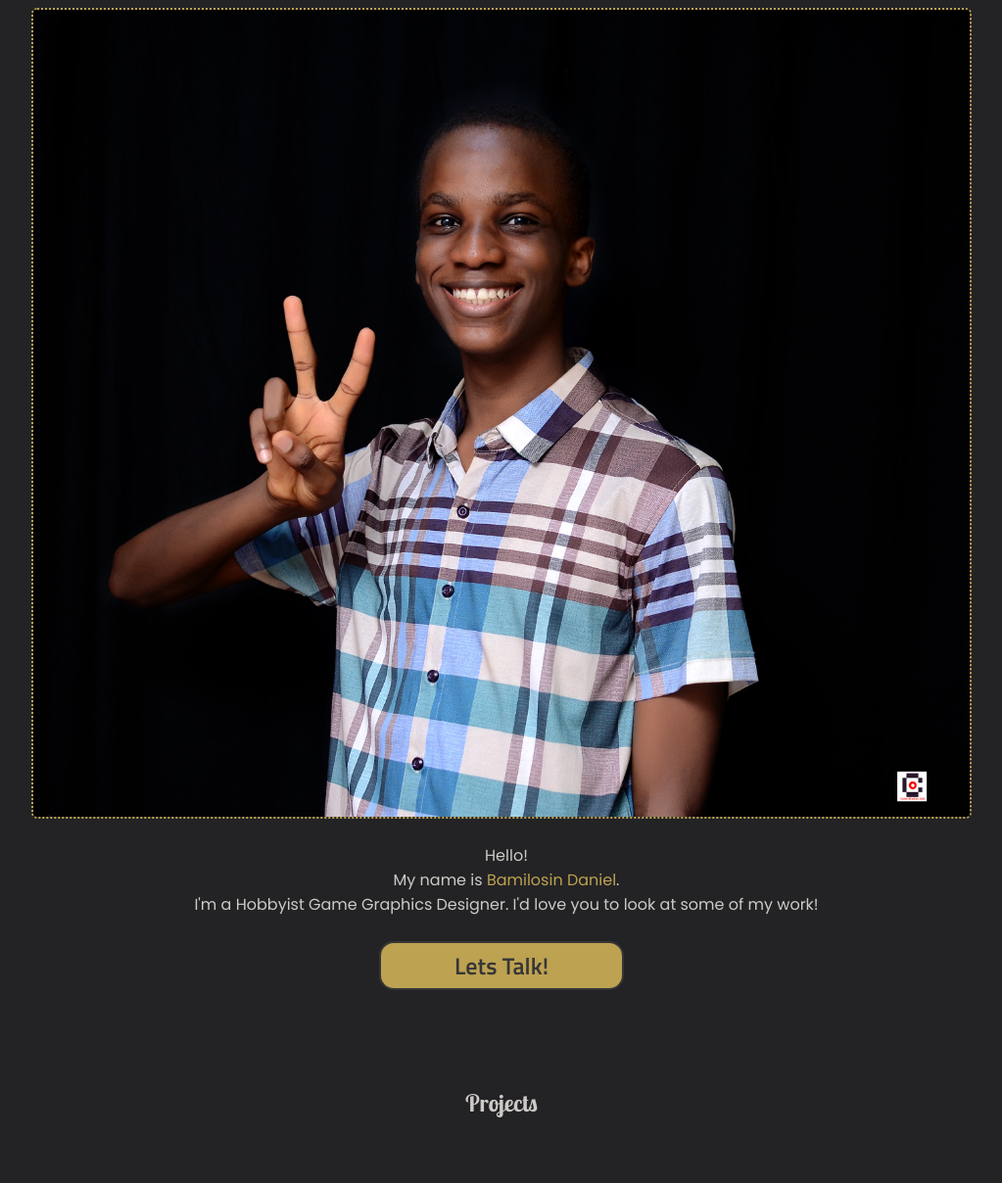
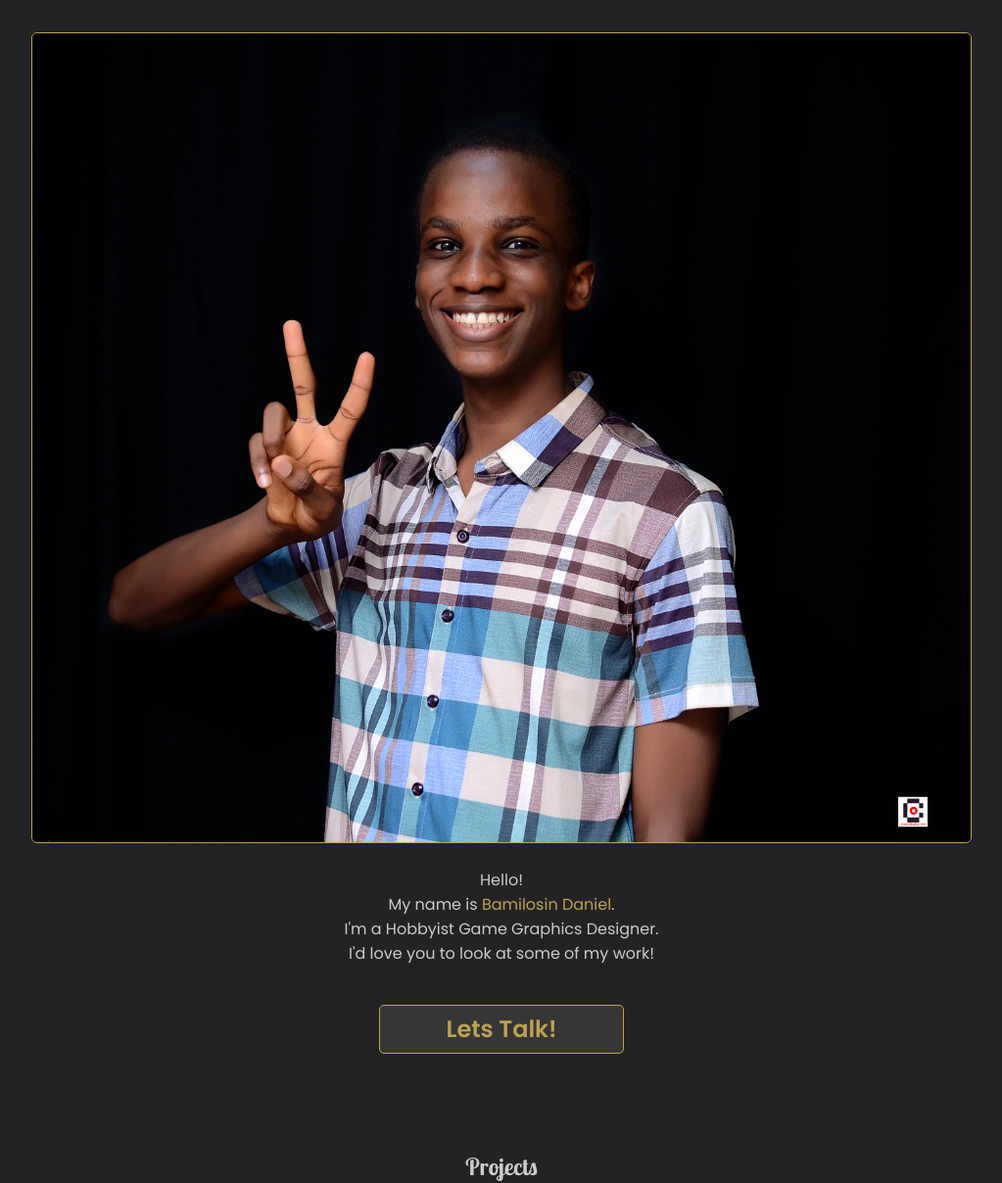
Before and after one commit to itsjustdannyb/Graphics-Design-Portfolio, a plain HTML site: page index.html in a window 1280 px wide. Shown: the part 92-1300 px from the top of the page at 98% size, without its empty margins (128-1151 px from the left). Drawn offline with Linux system fonts and the light colour scheme.

Commit message:
done with profile

```diff
--- a/css/styles.css
+++ b/css/styles.css
@@ -19,7 +19,6 @@
     padding: 0;
     margin: 0;
     box-sizing: border-box;
-    /* overflow: auto; */
     /* scroll-behavior: smooth; */
 }
 
@@ -43,6 +42,17 @@
     align-items: center;
 }
 
+.button{
+    width: 250px;
+    height: 50px;
+    border-radius: 5px;
+    border: 1px solid var(--satin-sheen);
+    background-color: var(--Jet);
+    font-family: 'Poppins', sans-serif;
+    font-size: 24px;
+    font-weight: 600;
+    color: var(--satin-sheen);
+}
 
 /* The webpage */
 header{
@@ -62,10 +72,11 @@ body{
     overflow-x: hidden;
 }
 
-
+/* Gold span */
 .gold{
     color: var(--satin-sheen);
 }
+
 /* First Section */
 #profile{
     min-height: 600px;
@@ -74,13 +85,13 @@ body{
 
 #profile img{
     width: 75%;
-    border: 2px dotted var(--satin-sheen);
+    border: 1px ridge var(--satin-sheen);
     border-radius: 6px;
-    margin-bottom: 25px;
+    margin: 25px 0 10px 0;
 }
 
 #profile p{
-    padding: 0 50px 0 60px;
+    padding: 15px;
     font-family: 'Poppins', sans-serif;
     font-size: 16px;
     font-weight: 400;
@@ -90,19 +101,7 @@ body{
 
 }
 
-.button{
-    width: 250px;
-    height: 50px;
-    border-radius: 15px;
-    border: 2px solid var(--Jet);
-    background-color: var(--satin-sheen);
-    font-family: 'Titillium Web', sans-serif;
-    font-size: 24px;
-    font-weight: 600;
-    color: var(--Jet);
-}
-
-.button2{
+/* .button2{
     width: 250px;
     height: 50px;
     border-radius: 15px;
@@ -112,7 +111,7 @@ body{
     font-size: 24px;
     font-weight: 600;
     color: var(--Jet);
-}
+} */
 
 
 /* section 3 */
--- a/index.html
+++ b/index.html
@@ -18,7 +18,7 @@
     <section id="profile">
         <div class="container-column">
             <img src="images/Profile pic.JPG" alt="">
-            <p>Hello! <br> My name is <span class="gold">Bamilosin Daniel</span>. <br> I'm a Hobbyist Game Graphics Designer. I'd love you to look at some of my work!</p>
+            <p>Hello! <br> My name is <span class="gold">Bamilosin Daniel</span>. <br> I'm a Hobbyist Game Graphics Designer. <br> I'd love you to look at some of my work!</p>
 
             <a href="#"><button class="button">Lets Talk!</button></a>
         </div>
@@ -45,7 +45,7 @@
 
     <section id="cta">
         <div class="container-column">
-            <a href="#"><button class="button2">Lets Talk!</button></a></div>
+            <a href="#"><button class="button">Lets Talk!</button></a></div>
     </section>
 
     <footer>
```
